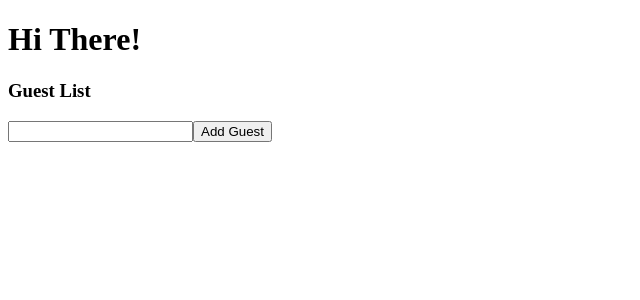
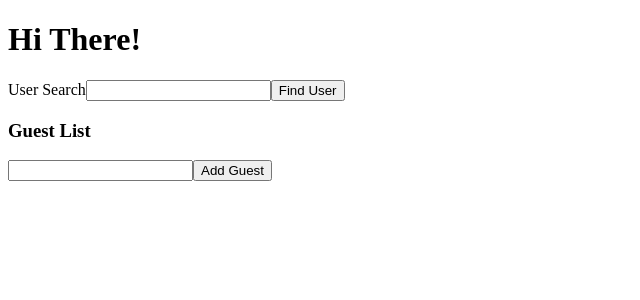
Before and after one commit to dyson1602/rts, a React (Create React App) app: page / in a window 1280 px wide. Shown: the top 300 px of the page, without its empty margins (0-640 px from the left). Built offline with nearby package versions, Linux system fonts and the light colour scheme.

Commit message:
added input elements with callback functions

```diff
--- a/src/index.tsx
+++ b/src/index.tsx
@@ -1,10 +1,12 @@
 import ReactDOM from 'react-dom';
 import GuestList from './state/GuestList';
+import UserSearch from './state/UserSearch';
 
 const App = () => {
   return (
     <div>
       <h1>Hi There!</h1>
+      <UserSearch />
       <GuestList />
     </div>
   );
--- /dev/null
+++ b/src/state/UserSearch.tsx
@@ -0,0 +1,33 @@
+import { useState } from 'react';
+
+const users = [
+  { name: 'Sarah', age: 20 },
+  { name: 'Alex', age: 22 },
+  { name: 'Michael', age: 20 },
+];
+
+const UserSearch: React.FC = () => {
+  const [name, setName] = useState('');
+  const [user, setUser] = useState<{ name: string; age: number } | undefined>();
+
+  const onClick = () => {
+    const foundUser = users.find((user) => {
+      return user.name === name;
+    });
+    setUser(foundUser);
+  };
+
+  return (
+    <div>
+      User Search
+      <input value={name} onChange={(e) => setName(e.target.value)} />
+      <button onClick={onClick}>Find User</button>
+      <div>
+        {user && user.name}
+        {user && user.age}
+      </div>
+    </div>
+  );
+};
+
+export default UserSearch;
```
